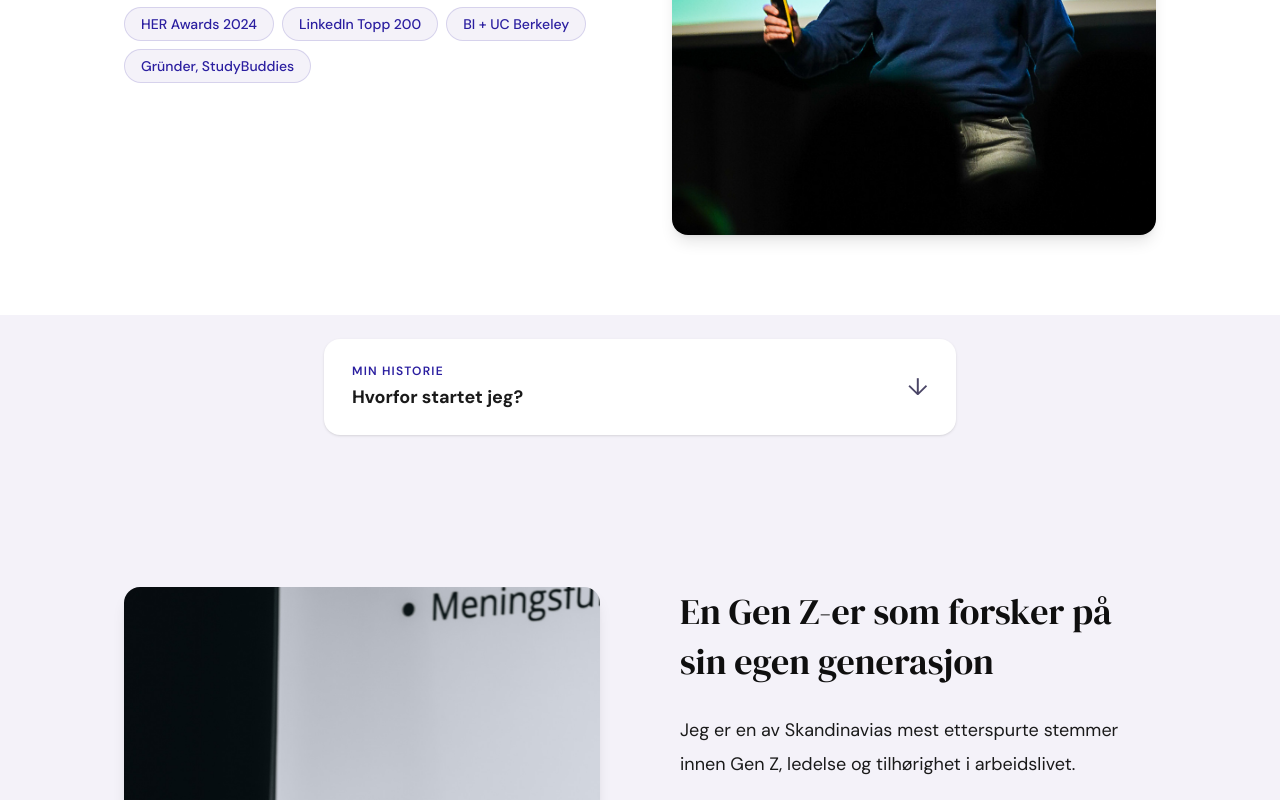
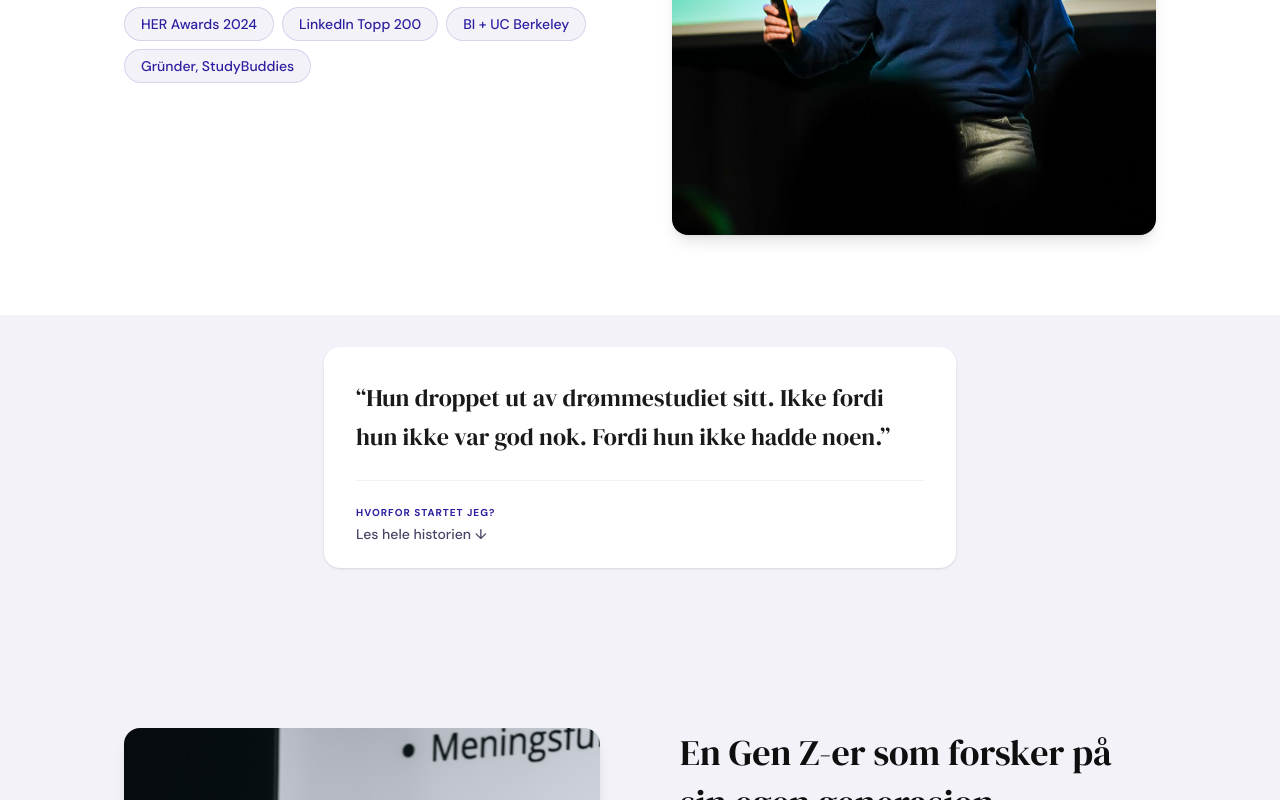
Before and after one commit to SuperDuper993/ina-cabanillas-website, a Next.js app: page /om in a window 1280 px wide. Shown: the part 522-1322 px from the top of the page. Built offline with nearby package versions, Linux system fonts and the light colour scheme.

Commit message:
Om: story-seksjon som sitatkort med kollapsbar historietekst

```diff
--- a/app/om/page.tsx
+++ b/app/om/page.tsx
@@ -56,24 +56,31 @@ const textMax = "max-w-[680px]";
 function StorySection({ bodyText }: { bodyText: string }) {
   const [open, setOpen] = useState(false);
   return (
-    <section className="bg-brand-lavender py-6">
+    <section className="bg-brand-lavender py-8">
       <div className="max-w-[680px] mx-auto px-6">
+        <div className="bg-white rounded-2xl overflow-hidden shadow-sm">
+
+          {/* Alltid synlig — sitat + trigger */}
+          <div className="px-8 pt-8 pb-6">
+            <blockquote className="font-serif text-xl md:text-2xl text-[#1a1a1a] leading-[1.6] mb-6">
+              &ldquo;Hun droppet ut av drømmestudiet sitt. Ikke fordi hun ikke var god nok. Fordi hun ikke hadde noen.&rdquo;
+            </blockquote>
+            <div className="w-full h-px bg-brand-lavender mb-6" />
             <button
               onClick={() => setOpen((v) => !v)}
-          className="w-full bg-white rounded-2xl px-7 py-6 flex items-center justify-between text-left shadow-sm hover:shadow-md transition-shadow group"
+              className="w-full flex items-center justify-between text-left group"
               aria-expanded={open}
             >
               <div>
-            <p className="text-xs font-semibold tracking-widest uppercase text-brand-indigo mb-1">Min historie</p>
-            <span className="text-lg font-bold text-foreground group-hover:text-brand-indigo transition-colors">
-              Hvorfor startet jeg?
-            </span>
+                <p className="text-[10px] font-bold tracking-widest uppercase text-brand-indigo mb-1">Hvorfor startet jeg?</p>
+                <p className="text-sm font-medium text-brand-muted group-hover:text-foreground transition-colors">
+                  Les hele historien {open ? '↑' : '↓'}
+                </p>
               </div>
-          <span className={`text-2xl text-brand-muted transition-transform duration-300 ml-4 shrink-0 ${open ? 'rotate-180' : ''}`}>
-            ↓
-          </span>
             </button>
+          </div>
 
+          {/* Kollapsbar del */}
           <AnimatePresence>
             {open && (
               <motion.div
@@ -83,7 +90,7 @@ function StorySection({ bodyText }: { bodyText: string }) {
                 transition={{ duration: 0.35, ease: 'easeInOut' }}
                 className="overflow-hidden"
               >
-              <div className="bg-white rounded-b-2xl -mt-2 px-7 pb-10 pt-6 space-y-6">
+                <div className="px-8 pb-10 pt-4 border-t border-brand-lavender space-y-6">
                   <p className="text-[#1a1a1a] text-lg font-serif leading-[1.7]">
                     Hun pakket laptopen sin, gikk gjennom et bibliotek med 200 mennesker, og møtte blikkene til ingen.
                   </p>
@@ -108,6 +115,7 @@ function StorySection({ bodyText }: { bodyText: string }) {
               </motion.div>
             )}
           </AnimatePresence>
+        </div>
       </div>
     </section>
   );
```
Lines whose indentation alone changed are shown as unchanged.
